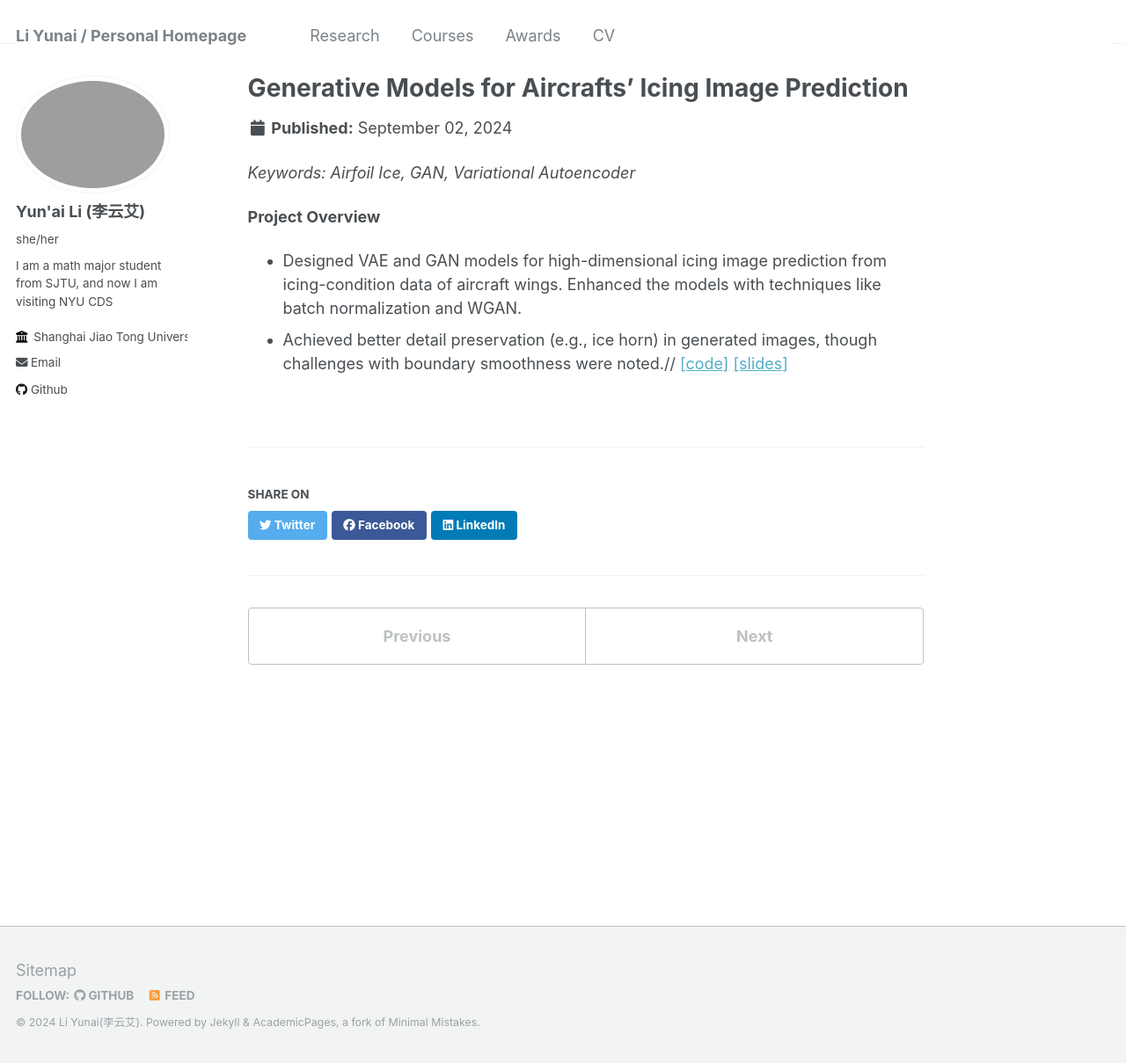
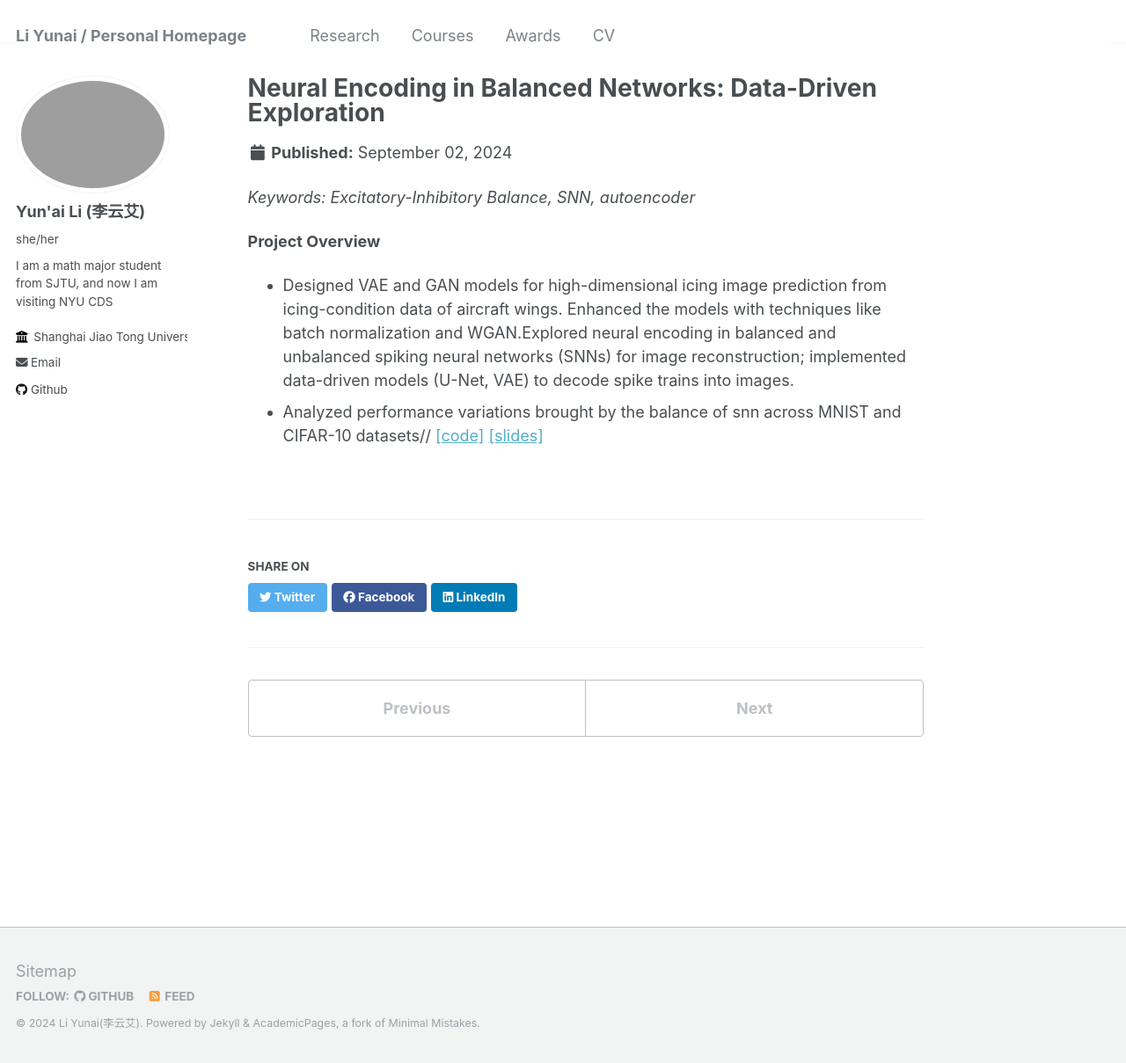
Before and after one commit to Li-Yunai/Li-Yunai.github.io, a Jekyll site: the page built from _portfolio/pro-2.md, in a window 1280 px wide and 1209 px high. Shown: the whole window at 88% size. Built offline with Jekyll 4.4.1, drawn with Linux system fonts in a browser that asks for light colours.

Commit message:
Update pro-2.md

```diff
--- a/_portfolio/pro-2.md
+++ b/_portfolio/pro-2.md
@@ -1,14 +1,15 @@
 ---
-title: "Generative Models for Aircrafts' Icing Image Prediction"
-excerpt: "*Keywords: Airfoil Ice, GAN, Variational Autoencoder*<br/><img src='/images/IMG_3095.png' width='300'>"
+title: "Neural Encoding in Balanced Networks: Data-Driven Exploration"
+excerpt: "*Keywords: Excitatory-Inhibitory Balance, SNN, autoencoder*<br/><img src='/images/IMG_3094.png' width='300'>"
 collection: portfolio
 ---
 
-*Keywords: Airfoil Ice, GAN, Variational Autoencoder*
+*Keywords: Excitatory-Inhibitory Balance, SNN, autoencoder*
 
 **Project Overview**
 
-- Designed VAE and GAN models for high-dimensional icing image prediction from icing-condition data of aircraft wings. Enhanced the models with techniques like batch normalization and WGAN.
-- Achieved better detail preservation (e.g., ice horn) in generated images, though challenges with boundary smoothness were noted.//
+- Designed VAE and GAN models for high-dimensional icing image prediction from icing-condition data of aircraft wings. Enhanced the models with techniques like batch normalization and WGAN.Explored neural encoding in balanced and unbalanced spiking neural networks (SNNs) for image
+reconstruction; implemented data-driven models (U-Net, VAE) to decode spike trains into images.
+- Analyzed performance variations brought by the balance of snn across MNIST and CIFAR-10 datasets//
 [[code]](https://li-yunai.github.io//portfolio/portfolio-1/)
 [[slides]](https://li-yunai.github.io//portfolio/portfolio-1/)
```
